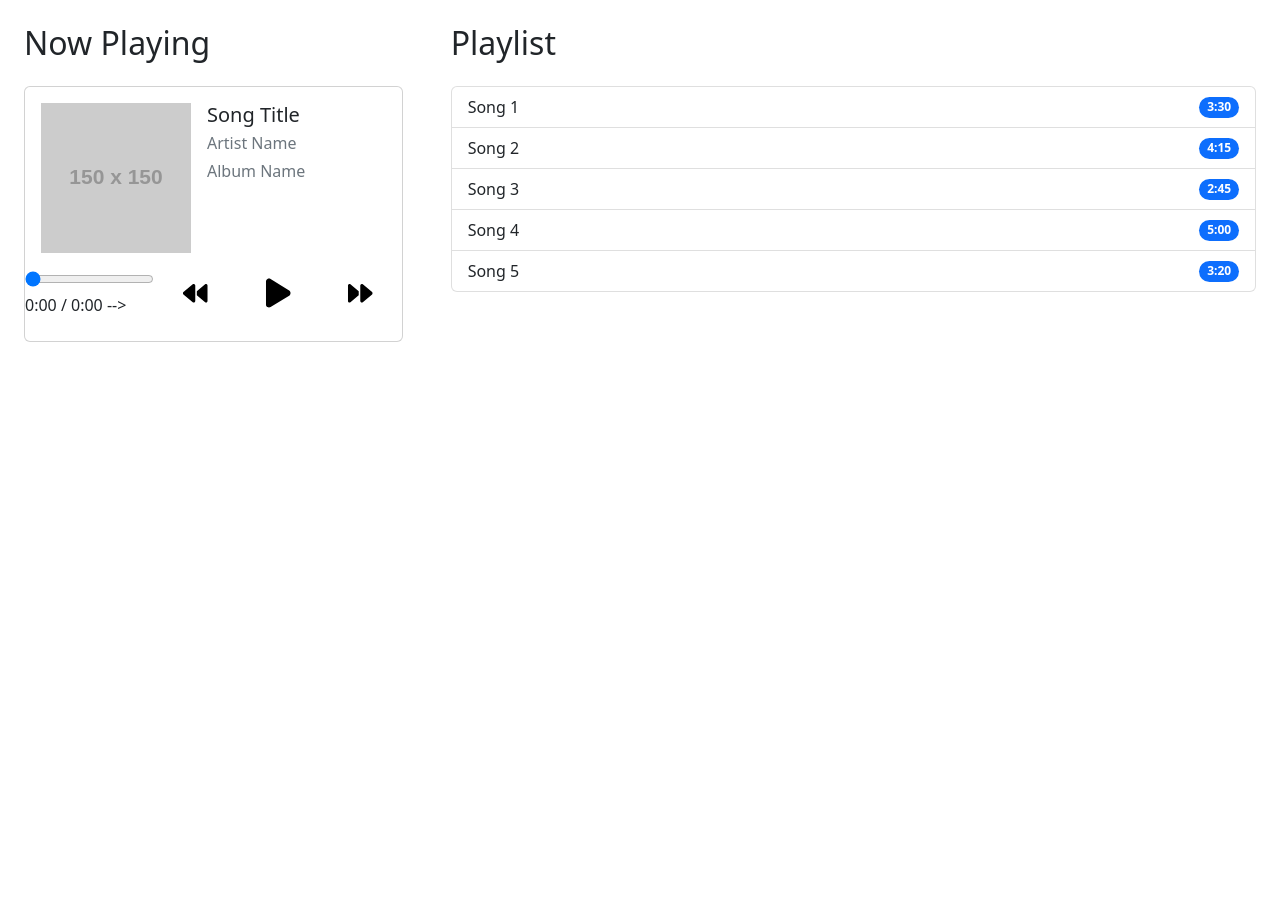
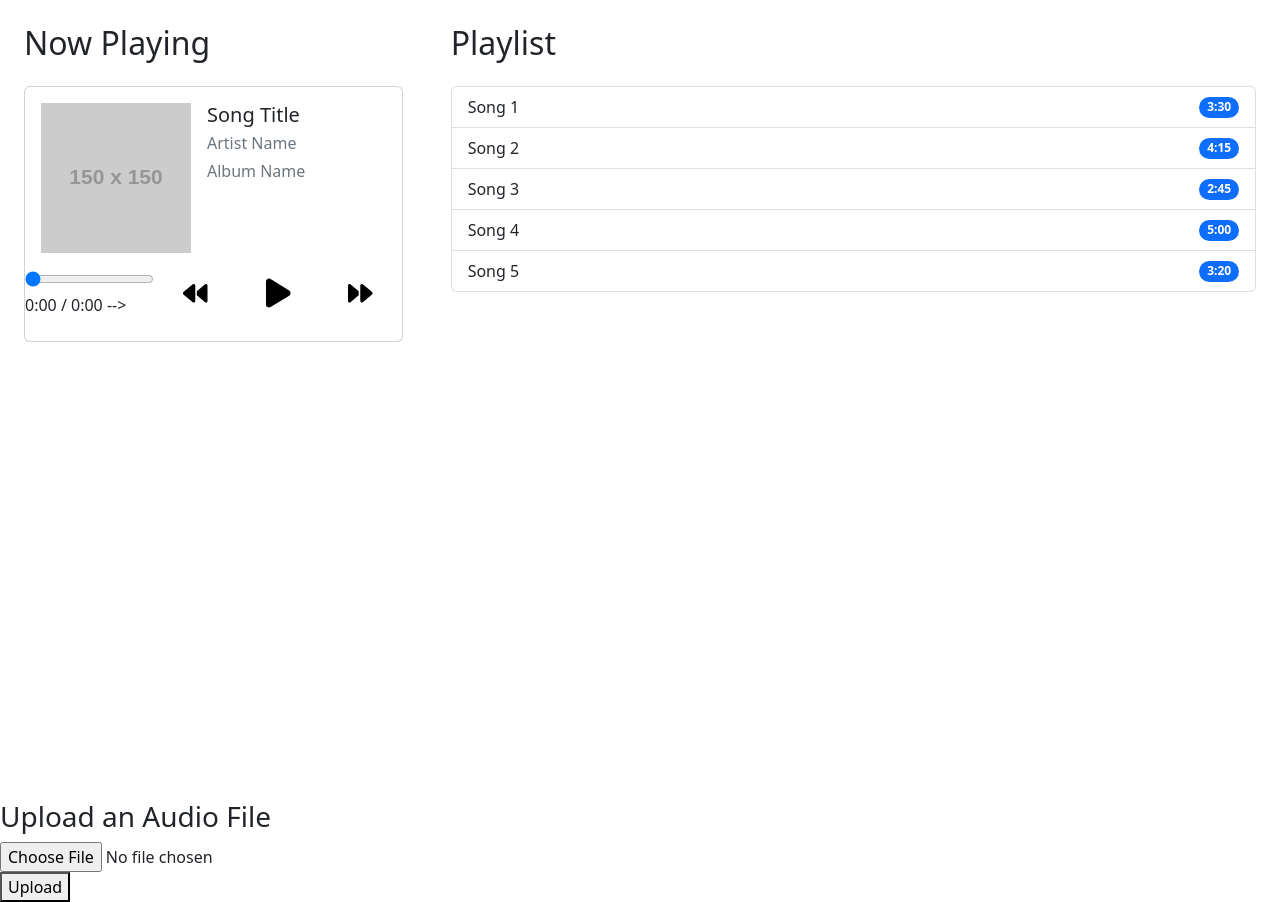
Before and after one commit to ankan-withadream/GaanTaan-client, an Angular app: page /play in a window 1280 px wide. Before the commit the page ends 800 px from the top, so only its background shows below. Built offline with nearby package versions, Linux system fonts and the light colour scheme.

Commit message:
Initial audio uploading is working

```diff
--- a/src/app/features/Music/Player/pages/player/player.component.html
+++ b/src/app/features/Music/Player/pages/player/player.component.html
@@ -70,3 +70,17 @@
       </div>
     </div>
   </div>
+
+
+  <div>
+    <h3>Upload an Audio File</h3>
+    <form [formGroup]="fileFormGroup">
+      <div>
+        <input formControlName="fileForm" type="file" (change)="handleFileInput($event)" >
+        <!-- <input formControlName="fileForm" type="file" (change)="handleFileInput($event)" accept=".mp3, .wav"> -->
+      </div>
+      <div>
+        <button type="button" (click)="uploadFileToServer()">Upload</button>
+      </div>
+    </form>
+  </div>
--- a/src/app/features/Music/Player/pages/player/player.component.ts
+++ b/src/app/features/Music/Player/pages/player/player.component.ts
@@ -1,35 +1,41 @@
 import { Component, OnInit } from '@angular/core';
-import { HttpClient } from '@angular/common/http';
-
+import { HttpClient, HttpHeaders, HttpRequest } from '@angular/common/http';
+import { FormBuilder, FormControl, FormGroup, Validators } from '@angular/forms';
 
 @Component({
   selector: 'app-player',
   templateUrl: './player.component.html',
-  styleUrls: ['./player.component.scss']
+  styleUrls: ['./player.component.scss'],
 })
 export class PlayerComponent implements OnInit {
-
   // audioPlayer: HTMLAudioElement;
   audioPlayer: any;
-  isPlaying = false;
+  isPlaying: boolean = false;
   audioDuration: number = 0;
-  currentTime = 0;
+  currentTime: number = 0;
+
+  // fileToUpload: File = null;
+  fileToUpload: any;
+  fileFormGroup : any;
 
   constructor(
     private http: HttpClient,
-  ) {
+    private formBuilder: FormBuilder,
+    ) {
 
-  }
+    }
 
   ngOnInit(): void {
-
+    this.fileFormGroup = this.formBuilder.group({
+      fileForm: ["", Validators.required]
+    })
   }
 
   async load_song() {
-    const audioUrl = "http://localhost:3000/stream";
+    const audioUrl = 'http://localhost:3000/stream';
     const headers = {
       'Content-Type': 'audio/mpeg',
-      'Access-Control-Allow-Origin': '*',
+      // 'Access-Control-Allow-Origin': '*',
     };
 
     return new Promise(async (resolve, reject) => {
@@ -50,28 +56,24 @@ export class PlayerComponent implements OnInit {
         error(error) {
           reject(error);
         },
-      }
-
-      );
-    })
-
+      });
+    });
   }
 
-
-
   async play() {
-    console.log("play clicked",);
-    await this.load_song().then((audioPlayer) => {
-      console.log("audioPlayer", audioPlayer);
-      this.audioPlayer.play();
-      this.isPlaying = true;
-    }).catch((error) => {
-      console.log("error", error);
-    })
-    // if (this.audioPlayer) {
-    //   this.audioPlayer.play();
-    //   this.isPlaying = true;
-    // }
+    console.log('play clicked');
+    if (this.audioPlayer == undefined) {
+      // load song metadata
+      await this.load_song()
+        .then((audioPlayer) => {
+          console.log('audioPlayer', audioPlayer);
+        })
+        .catch((error) => {
+          console.log('error', error);
+        });
+    }
+    this.audioPlayer.play();
+    this.isPlaying = true;
   }
 
   pause() {
@@ -82,9 +84,9 @@ export class PlayerComponent implements OnInit {
   }
 
   seek(timeEvent: any) {
-    let time: number = timeEvent.target.value
-    console.log("time got", time);
-    console.log("audioplayer", this.audioPlayer);
+    let time: number = timeEvent.target.value;
+    console.log('time got', time);
+    console.log('audioplayer', this.audioPlayer);
     if (this.audioPlayer) {
       this.audioPlayer.currentTime = time;
     }
@@ -96,4 +98,45 @@ export class PlayerComponent implements OnInit {
     return `${minutes}:${seconds.toString().padStart(2, '0')}`;
   }
 
+
+  handleFileInput(files: any) {
+    let file = files.target.files;
+    this.fileToUpload = file[0];
+    console.log("File selected: ", this.fileToUpload);
+  }
+
+  uploadFileToServer() {
+    console.log("File selected to upload: ", this.fileToUpload);
+
+    const httpOptions = {
+      headers: new HttpHeaders({
+          "Content-Type": "*",
+      })
+  };
+    const endpoint = 'http://localhost:3000/upload-audio';
+    let formData: any = new FormData();
+    // formData.append('audioUrl', this.fileToUpload );
+    // formData.append('filename', this.fileToUpload.name );
+    formData.append('audioFile', this.fileToUpload, this.fileToUpload.name);
+    for (var pair of formData.entries()) {
+      console.log(pair[0]+ ', ' + pair[1]);
+  }
+    console.log("bofore request, formdata:", formData.values());
+    // let data = {
+    //   filename: this.fileToUpload.name,
+    //   audioFile: this.fileToUpload
+    // }
+
+    // const req = new HttpRequest('OPTIONS', endpoint, httpOptions)
+  // console.log("fileForm: ", this.fileFormGroup.value);
+  //   let data = {
+  //     "filename": this.fileToUpload.name,
+  //     "audioFile": this.fileFormGroup.value
+  //   }
+
+    this.http.post(endpoint, formData).subscribe(
+      (response) => console.log(response),
+      (error) => console.log(error)
+    );
+  }
 }
```
